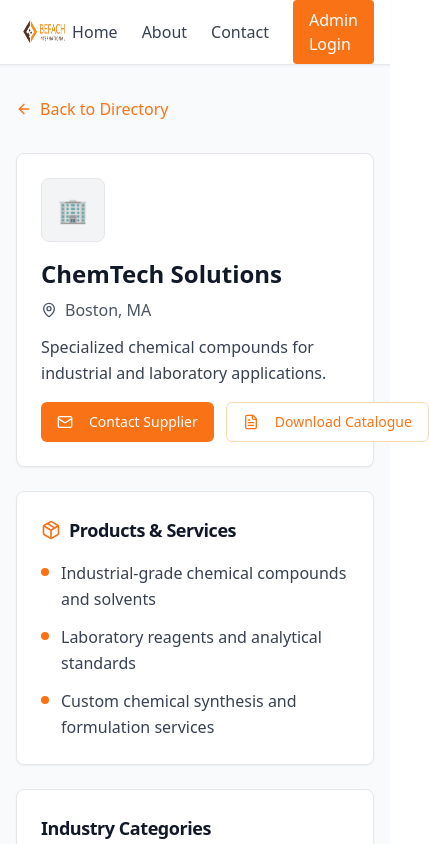
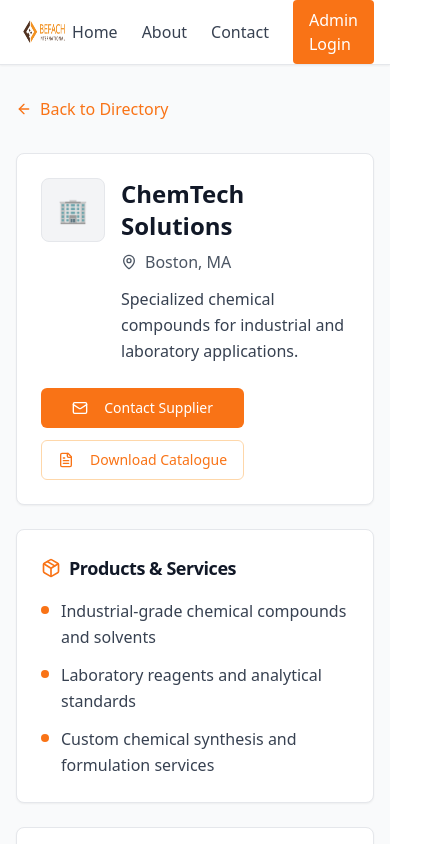
Before and after one commit to Befach/swift-supplier-catalogue, a React (Vite) app: page /supplier/chemtech-solutions in a window 390 px wide. Shown: the top 844 px of the page, 429 px wide, since content can reach past the window. Built offline with nearby package versions, Linux system fonts and the light colour scheme.

Commit message:
Fix: Button layout on supplier detail page
Ensure buttons are beside the text as per the screenshot.

```diff
--- a/src/pages/public/SupplierDetail.tsx
+++ b/src/pages/public/SupplierDetail.tsx
@@ -1,3 +1,4 @@
+
 
 import React from 'react';
 import { useParams, Link } from 'react-router-dom';
@@ -87,7 +88,8 @@ const SupplierDetail = () => {
 
         {/* Supplier Header */}
         <div className="bg-white rounded-lg shadow-sm border border-gray-200 p-6 mb-6">
-          <div className="flex flex-col sm:flex-row items-start gap-4">
+          <div className="flex flex-col lg:flex-row items-start gap-6">
+            <div className="flex items-start gap-4 flex-1">
               {supplier.logo_url ? (
                 <img
                   src={supplier.logo_url}
@@ -100,7 +102,7 @@ const SupplierDetail = () => {
                 </div>
               )}
 
-            <div className="flex-1 w-full sm:w-auto">
+              <div className="flex-1">
                 <h1 className="text-2xl font-bold text-gray-900 mb-2">{supplier.name}</h1>
 
                 {supplier.city && (
@@ -111,13 +113,15 @@ const SupplierDetail = () => {
                 )}
 
                 {supplier.description && (
-                <p className="text-gray-700 leading-relaxed mb-4">
+                  <p className="text-gray-700 leading-relaxed">
                     {supplier.description}
                   </p>
                 )}
+              </div>
+            </div>
 
-              {/* Action Buttons */}
-              <div className="flex gap-3">
+            {/* Action Buttons - Positioned beside the content */}
+            <div className="flex flex-col gap-3 min-w-fit">
               <Button
                 className="bg-orange-500 hover:bg-orange-600 text-white"
                 onClick={handleContactSupplier}
@@ -134,7 +138,6 @@ const SupplierDetail = () => {
                 <FileText className="w-4 h-4 mr-2" />
                 Download Catalogue
               </Button>
-              </div>
             </div>
           </div>
         </div>
```
Lines whose indentation alone changed are shown as unchanged.
